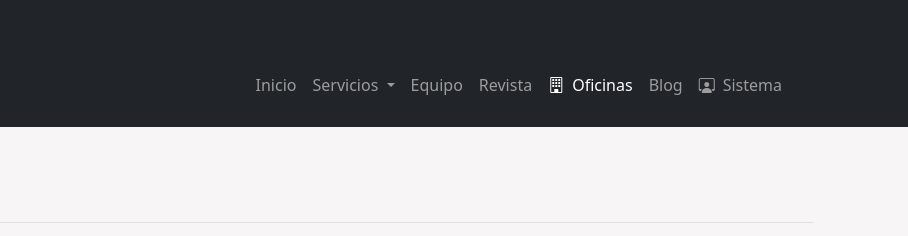
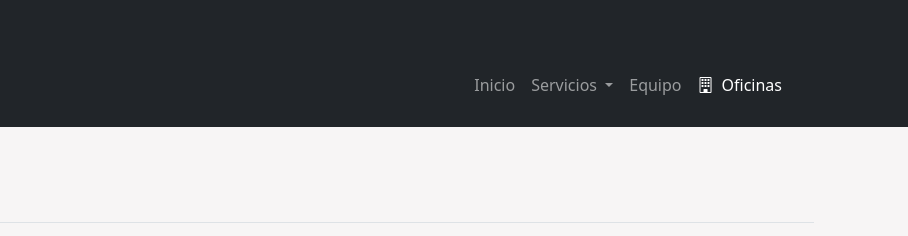
Before and after one commit to ulopez293/jurista-page-html, a plain HTML site: page contacto.html in a window 1280 px wide. Shown: the top 236 px of the page, 372-1280 px from the left. Drawn offline with nearby package versions, Linux system fonts and the light colour scheme.

Commit message:
jurista only page

```diff
--- a/contacto.html
+++ b/contacto.html
@@ -57,14 +57,14 @@
                         </ul>
                     </li>
                     <li class="nav-item"><a class="nav-link" href="./juristas.html">Equipo</a></li>
-                    <li class="nav-item"><a class="nav-link" href="https://revistajurista.com"
-                            target="_blank">Revista</a></li>
+                    <!-- <li class="nav-item"><a class="nav-link" href="https://revistajurista.com"
+                            target="_blank">Revista</a></li> -->
                     <li class="nav-item"><a class="nav-link active" href="./contacto.html"><i
                                 class="bi bi-building me-2"></i>Oficinas</a></li>
-                    <li class="nav-item"><a class="nav-link" href="https://www.facebook.com/ijurista"
-                            target="_blank">Blog</a></li>
-                    <li class="nav-item"><a class="nav-link" href="https://ijurista.com/despacho/" target="_blank"><i
-                                class="bi bi-person-workspace me-2"></i>Sistema</a></li>
+                    <!-- <li class="nav-item"><a class="nav-link" href="https://www.facebook.com/ijurista"
+                            target="_blank">Blog</a></li> -->
+                    <!-- <li class="nav-item"><a class="nav-link" href="https://ijurista.com/despacho/" target="_blank"><i
+                                class="bi bi-person-workspace me-2"></i>Sistema</a></li> -->
                 </ul>
             </div>
         </div>
```
Also changed, not shown: index.html (+6 -6 lines), juristas.html (+4 -4 lines), municipios.html (+6 -6 lines), polizas.html (+6 -6 lines), practicas.html (+6 -6 lines).
